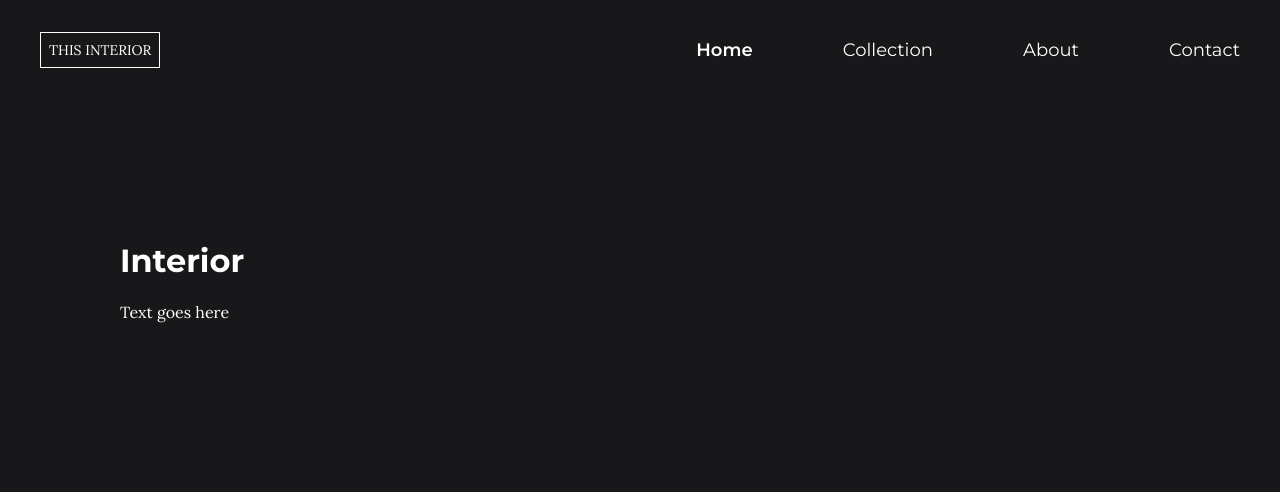
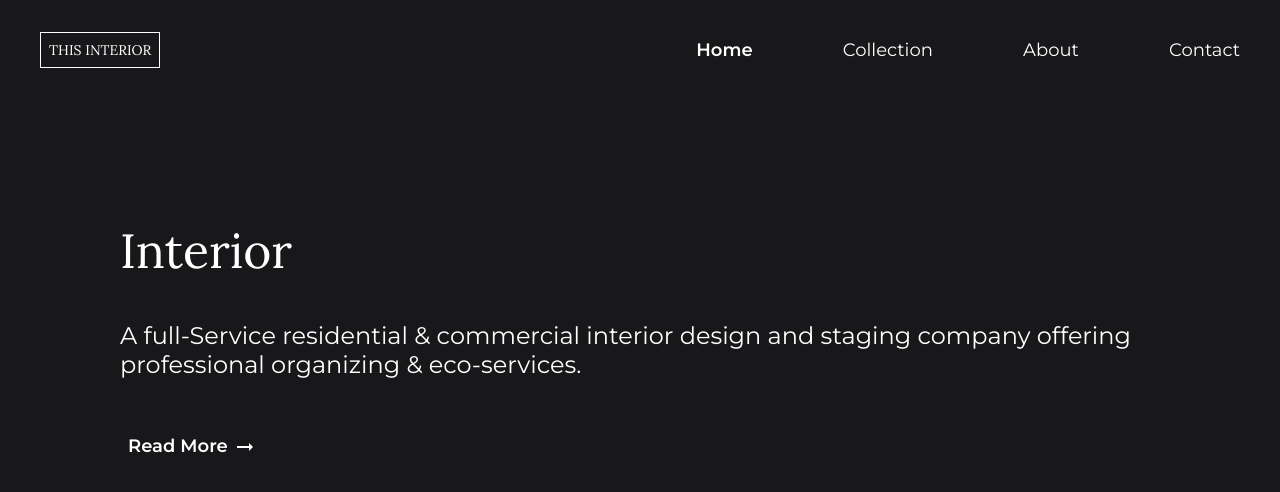
Before and after one commit to baristikir/interior-consultant, a plain HTML site: page index.html in a window 1280 px wide. Drawn offline with Linux system fonts and the light colour scheme.

Commit message:
Texts + Button Added 🚀

```diff
--- a/index.html
+++ b/index.html
@@ -56,9 +56,16 @@
         </div>
       </nav>
     </header>
-    <div class="container">
-      <h1>Interior</h1>
-      <p>Text goes here</p>
+    <div class="container hero">
+        <div class="hero-heading">
+          Interior
+        </div>
+        <div class="hero-description">
+          A full-Service residential & commercial interior design and staging company offering professional organizing & eco-services.
+        </div>
+        <div class="hero-button flex flex-align">
+          <a href="#" class="button-text">Read More <img class="button-icon" src="/assets/arrow_right_alt-24px.svg" alt="icon"></a>
+        </div>
     </div>
     <script src="./src/js/script.js"></script>
   </body>
--- a/src/pages/_home.scss
+++ b/src/pages/_home.scss
@@ -1,7 +1,34 @@
 @import "../variables";
 .hero{
+    .hero-heading{
+        font-size: $heading-size;
+        font-family: $font-two;
+    }
+    .hero-description{
+        margin-top: 2.5rem;
+        font-size: $paragraph-text-size;
+    }
+    .hero-button{
+        margin-top: 3rem;
+        padding: 0.5rem;
+        font-size: $button-text-size;
+        font-weight: $semibold;
+        display: inline-flex;
+        > a,a:visited, a:link{
+            color: white;
+            text-decoration: none;
+        }
 
+        &:hover{
+            border: white solid 1px;
+        }
+
+        .button-text{
+            vertical-align: middle;
+        }
+
+        .button-icon{
+            vertical-align: middle;
+        }
+    }
 }
-p{
-    font-family: $font-two;
-}
```
Also changed, not shown: assets/arrow_right_alt-24px.svg (added), dist/main.css, 1 other file.
